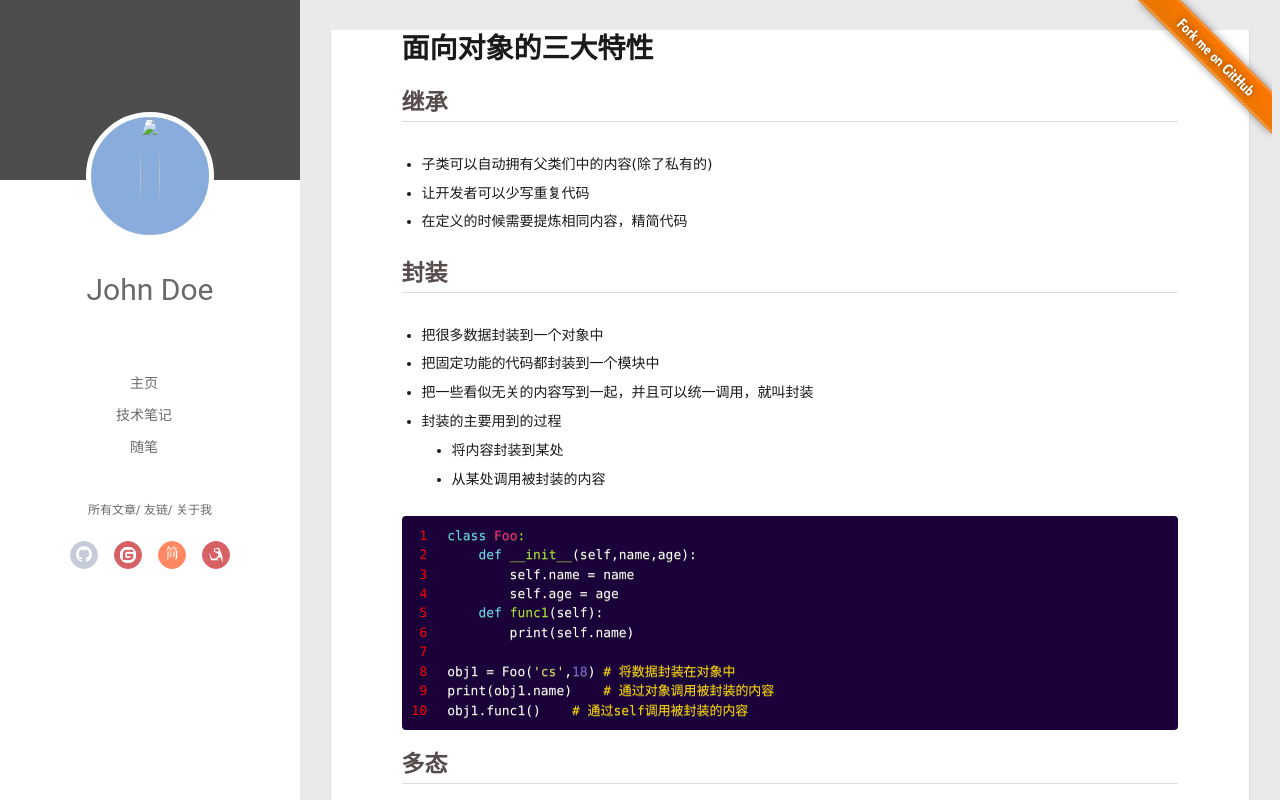
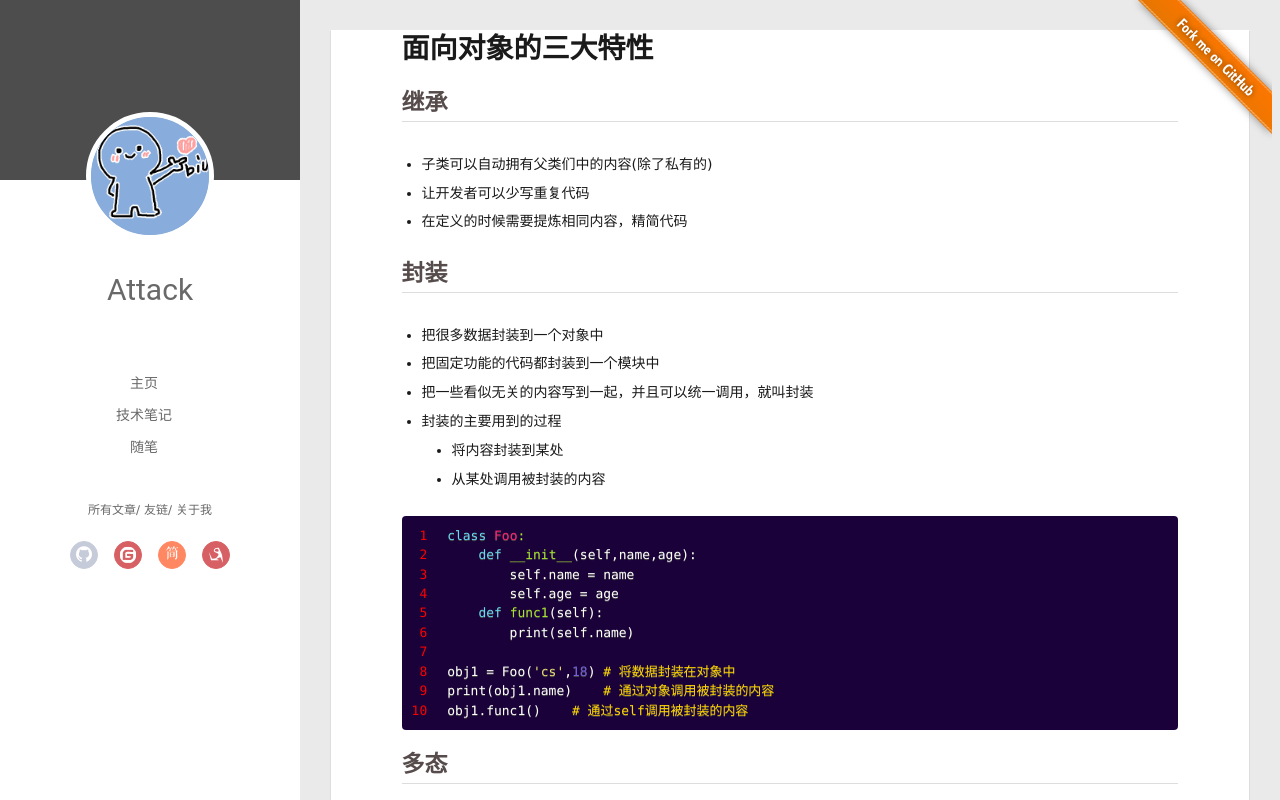
Before and after one commit to GongAttack/GongAttack.github.io, a plain HTML site: page 2020/07/23/day6/index.html in a window 1280 px wide. Drawn offline with Linux system fonts and the light colour scheme; some packages are replaced by stand-ins of ours; no server answers; a script that the page names is missing.

Commit message:
Site updated: 2020-07-23 10:21:05

```diff
--- a/2020/07/23/day6/index.html
+++ b/2020/07/23/day6/index.html
@@ -6,23 +6,23 @@
   <meta name="renderer" content="webkit">
   <meta http-equiv="X-UA-Compatible" content="IE=edge" >
   <link rel="dns-prefetch" href="http://yoursite.com">
-  <title>Hexo</title>
+  <title>gong</title>
   <meta name="generator" content="hexo-theme-yilia-plus">
   <meta name="viewport" content="width=device-width, initial-scale=1, maximum-scale=1">
 
   <meta name="description" content="面向对象的三大特性继承 子类可以自动拥有父类们中的内容(除了私有的) 让开发者可以少写重复代码 在定义的时候需要提炼相同内容，精简代码  封装 把很多数据封装到一个对象中 把固定功能的代码都封装到一个模块中 把一些看似无关的内容写到一起，并且可以统一调用，就叫封装 封装的主要用到的过程 将内容封装到某处 从某处调用被封装的内容    12345678910class Foo:    def __i">
 <meta property="og:type" content="article">
-<meta property="og:title" content="Hexo">
+<meta property="og:title" content="gong">
 <meta property="og:url" content="http://yoursite.com/2020/07/23/day6/index.html">
-<meta property="og:site_name" content="Hexo">
+<meta property="og:site_name" content="gong">
 <meta property="og:description" content="面向对象的三大特性继承 子类可以自动拥有父类们中的内容(除了私有的) 让开发者可以少写重复代码 在定义的时候需要提炼相同内容，精简代码  封装 把很多数据封装到一个对象中 把固定功能的代码都封装到一个模块中 把一些看似无关的内容写到一起，并且可以统一调用，就叫封装 封装的主要用到的过程 将内容封装到某处 从某处调用被封装的内容    12345678910class Foo:    def __i">
 <meta property="og:locale" content="en">
 <meta property="og:updated_time" content="2020-07-20T08:09:07.431Z">
 <meta name="twitter:card" content="summary">
-<meta name="twitter:title" content="Hexo">
+<meta name="twitter:title" content="gong">
 <meta name="twitter:description" content="面向对象的三大特性继承 子类可以自动拥有父类们中的内容(除了私有的) 让开发者可以少写重复代码 在定义的时候需要提炼相同内容，精简代码  封装 把很多数据封装到一个对象中 把固定功能的代码都封装到一个模块中 把一些看似无关的内容写到一起，并且可以统一调用，就叫封装 封装的主要用到的过程 将内容封装到某处 从某处调用被封装的内容    12345678910class Foo:    def __i">
 
-    <link rel="alternative" href="/atom.xml" title="Hexo" type="application/atom+xml">
+    <link rel="alternative" href="/atom.xml" title="gong" type="application/atom+xml">
 
 
     <link rel="icon" href="/favicon.ico">
@@ -63,10 +63,10 @@
 <div class="intrude-less">
 	<header id="header" class="inner">
 		<a href="/" class="profilepic">
-			<img src="/img/head.jpg" class="js-avatar">
+			<img src="/img/biubiubiu.gif" class="js-avatar">
 		</a>
 		<hgroup>
-			<h1 class="header-author"><a href="/">John Doe</a></h1>
+			<h1 class="header-author"><a href="/">Attack</a></h1>
 		</hgroup>
 
 
@@ -132,11 +132,11 @@
 		<header id="header" class="inner">
 			<div class="profilepic">
 				<a href="/">
-					<img src="/img/head.jpg" class="js-avatar">
+					<img src="/img/biubiubiu.gif" class="js-avatar">
 				</a>
 			</div>
 			<hgroup>
-			  <h1 class="header-author js-header-author">John Doe</h1>
+			  <h1 class="header-author js-header-author">Attack</h1>
 			</hgroup>
 
 
@@ -439,7 +439,7 @@
       <ul class="post-copyright">
         <li>
           <strong>本文作者：</strong>
-          John Doe
+          Attack
         </li>
         <li>
           <strong>本文链接：</strong>
@@ -570,7 +570,7 @@
   <div class="outer">
     <div id="footer-info">
     	<div class="footer-left">
-    		&copy; 2018-2020 <a href="http://yoursite.com/" target="_blank">John Doe</a>
+    		&copy; 2018-2020 <a href="http://yoursite.com/" target="_blank">Attack</a>
     	</div>
       	<div class="footer-right">
 
```
Also changed, not shown: 2020/07/11/hello-world/index.html (+9 -9 lines), archives/2020/07/index.html (+10 -10 lines), archives/2020/index.html (+10 -10 lines), archives/index.html (+10 -10 lines), index.html (+10 -10 lines).
